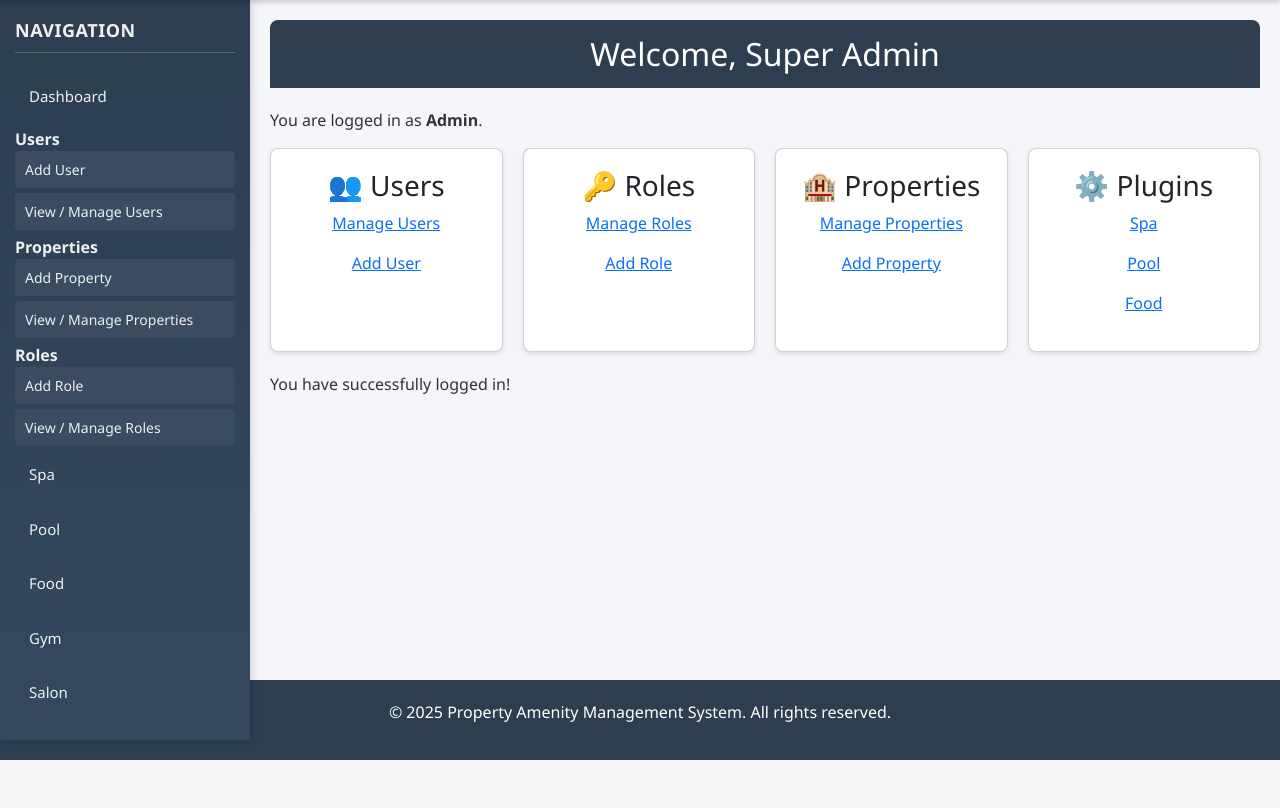
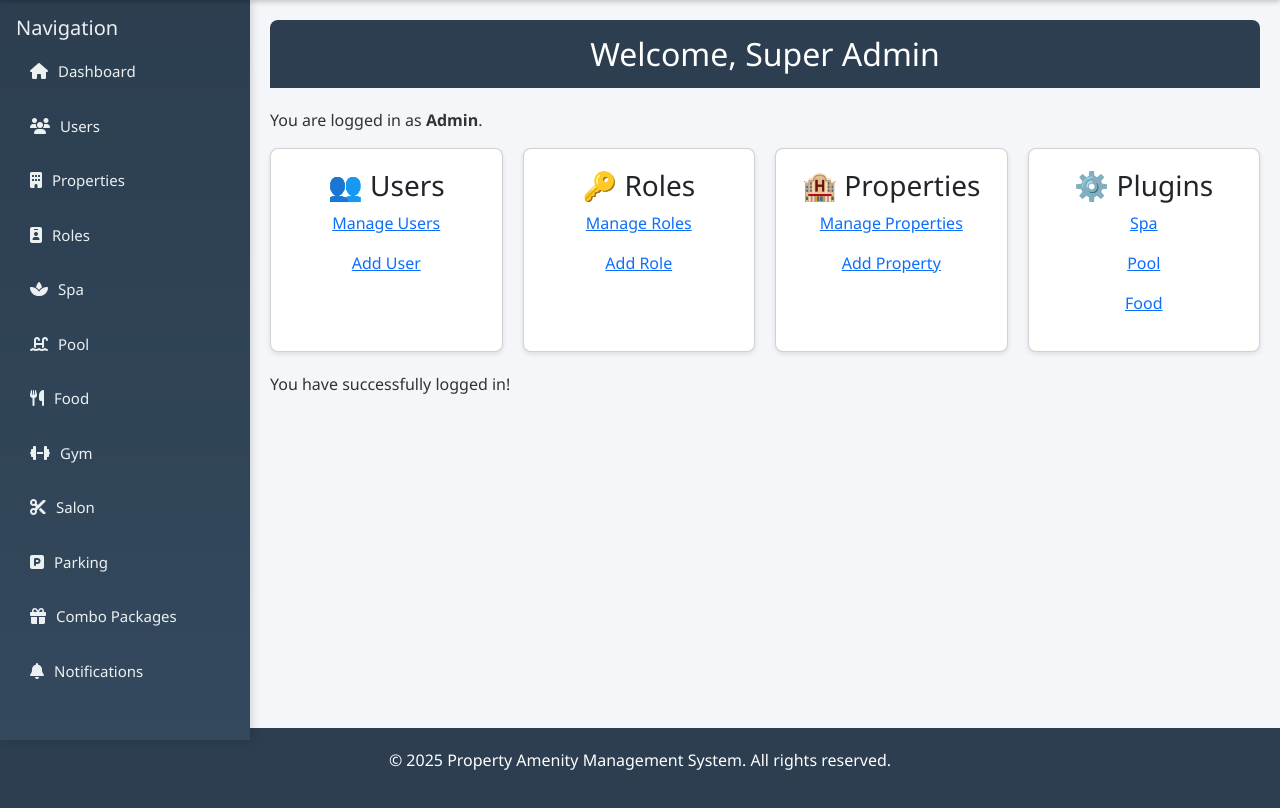
Before and after one commit to VirtusStack/Property_Amenity_Marketing_System, a PHP site: page /Property_Amenity_Marketing_System/admin/index.php in a window 1280 px wide. Shown: the part 60-868 px from the top of the page. Before the commit the page ends 820 px from the top, so only its background shows below. Run offline with PHP 8.4, Linux system fonts and the light colour scheme.

Commit message:
Update sidebar.php

```diff
--- a/includes/sidebar.php
+++ b/includes/sidebar.php
@@ -1,67 +1,70 @@
 <?php
-// ----------------------------
 // includes/sidebar.php
-// ----------------------------
-// Sidebar navigation for Admin / Manager / Customer dashboards
-// Uses BASE_URL from config.php to make all links absolute and reliable
-
-// Make sure BASE_URL is defined
-if (!defined('BASE_URL')) {
-    // fallback if config.php not included
-    define('BASE_URL', '/Property_Amenity_Marketing_System');
-}
-
-// Check if $currentUserRole is set, else default to "Guest"
 if (!isset($currentUserRole)) {
     $currentUserRole = "Guest";
 }
 ?>
+<aside class="col-md-3 col-lg-2 bg-light sidebar p-3">
+    <h5>Navigation</h5>
+    <ul class="nav flex-column">
 
-<aside class="sidebar">
-    <!-- Sidebar Title -->
-    <h3>Navigation</h3>
-
-    <ul>
-        <!-- DASHBOARD -->
-        <li><a href="<?= BASE_URL ?>/admin/index.php">Dashboard</a></li>
+        <!-- Dashboard -->
+        <li class="nav-item">
+            <a class="nav-link" href="<?= BASE_URL ?>/admin/index.php">
+                <i class="fas fa-home"></i> Dashboard
+            </a>
+        </li>
 
         <?php if ($currentUserRole === "Admin"): ?>
-            <!-- USERS (CRUD) -->
-            <li>
-                <strong>Users</strong>
-                <ul>
-                    <li><a href="<?= BASE_URL ?>/core/users/add.php">Add User</a></li>
-                    <li><a href="<?= BASE_URL ?>/core/users/manage.php">View / Manage Users</a></li>
-                </ul>
+            <!-- Users -->
+            <li class="nav-item">
+                <a class="nav-link" data-bs-toggle="collapse" href="#usersMenu" role="button" aria-expanded="false">
+                    <i class="fas fa-users"></i> Users
+                </a>
+                <div class="collapse" id="usersMenu">
+                    <ul class="nav flex-column ms-3">
+                        <li><a class="nav-link" href="<?= BASE_URL ?>/core/users/add.php">Add User</a></li>
+                        <li><a class="nav-link" href="<?= BASE_URL ?>/core/users/manage.php">Manage Users</a></li>
+                    </ul>
+                </div>
             </li>
 
-            <!-- PROPERTIES (CRUD) -->
-            <li>
-                <strong>Properties</strong>
-                <ul>
-                    <li><a href="<?= BASE_URL ?>/core/properties/add.php">Add Property</a></li>
-                    <li><a href="<?= BASE_URL ?>/core/properties/manage.php">View / Manage Properties</a></li>
-                </ul>
+            <!-- Properties -->
+            <li class="nav-item">
+                <a class="nav-link" data-bs-toggle="collapse" href="#propertiesMenu" role="button" aria-expanded="false">
+                    <i class="fas fa-building"></i> Properties
+                </a>
+                <div class="collapse" id="propertiesMenu">
+                    <ul class="nav flex-column ms-3">
+                        <li><a class="nav-link" href="<?= BASE_URL ?>/core/properties/add.php">Add Property</a></li>
+                        <li><a class="nav-link" href="<?= BASE_URL ?>/core/properties/manage.php">Manage Properties</a></li>
+                    </ul>
+                </div>
             </li>
 
-            <!-- ROLES (CRUD) -->
-            <li>
-                <strong>Roles</strong>
-                <ul>
-                    <li><a href="<?= BASE_URL ?>/core/roles/add.php">Add Role</a></li>
-                    <li><a href="<?= BASE_URL ?>/core/roles/manage.php">View / Manage Roles</a></li>
-                </ul>
+            <!-- Roles -->
+            <li class="nav-item">
+                <a class="nav-link" data-bs-toggle="collapse" href="#rolesMenu" role="button" aria-expanded="false">
+                    <i class="fas fa-id-badge"></i> Roles
+                </a>
+                <div class="collapse" id="rolesMenu">
+                    <ul class="nav flex-column ms-3">
+                        <li><a class="nav-link" href="<?= BASE_URL ?>/core/roles/add.php">Add Role</a></li>
+                        <li><a class="nav-link" href="<?= BASE_URL ?>/core/roles/manage.php">Manage Roles</a></li>
+                    </ul>
+                </div>
             </li>
         <?php endif; ?>
 
-        <!-- PLUGINS (visible to all roles for now) -->
-        <li><a href="<?= BASE_URL ?>/plugins/spa/views/spa_booking.php">Spa</a></li>
-        <li><a href="<?= BASE_URL ?>/plugins/pool/views/pool_booking.php">Pool</a></li>
-        <li><a href="<?= BASE_URL ?>/plugins/food/views/food_order.php">Food</a></li>
-        <li><a href="<?= BASE_URL ?>/plugins/gym/views/gym_booking.php">Gym</a></li>
-        <li><a href="<?= BASE_URL ?>/plugins/salon/views/salon_booking.php">Salon</a></li>
-        <li><a href="<?= BASE_URL ?>/plugins/parking/views/parking_manage.php">Parking</a></li>
-        <li><a href="<?= BASE_URL ?>/plugins/combo/views/combo_offers.php">Combo Packages</a></li>
-        <li><a href="<?= BASE_URL ?>/plugins/notifications/routes.php">Notifications</a></li>
+        <!-- Plugins -->
+        <li><a class="nav-link" href="<?= BASE_URL ?>/plugins/spa/views/spa_booking.php"><i class="fas fa-spa"></i> Spa</a></li>
+        <li><a class="nav-link" href="<?= BASE_URL ?>/plugins/pool/views/pool_booking.php"><i class="fas fa-swimming-pool"></i> Pool</a></li>
+        <li><a class="nav-link" href="<?= BASE_URL ?>/plugins/food/views/food_order.php"><i class="fas fa-utensils"></i> Food</a></li>
+        <li><a class="nav-link" href="<?= BASE_URL ?>/plugins/gym/views/gym_booking.php"><i class="fas fa-dumbbell"></i> Gym</a></li>
+        <li><a class="nav-link" href="<?= BASE_URL ?>/plugins/salon/views/salon_booking.php"><i class="fas fa-cut"></i> Salon</a></li>
+        <li><a class="nav-link" href="<?= BASE_URL ?>/plugins/parking/views/parking_manage.php"><i class="fas fa-parking"></i> Parking</a></li>
+        <li><a class="nav-link" href="<?= BASE_URL ?>/plugins/combo/views/combo_offers.php"><i class="fas fa-gift"></i> Combo Packages</a></li>
+        <li><a class="nav-link" href="<?= BASE_URL ?>/plugins/notifications/routes.php"><i class="fas fa-bell"></i> Notifications</a></li>
     </ul>
 </aside>
+<div class="col-md-9 col-lg-10 p-4">
```
